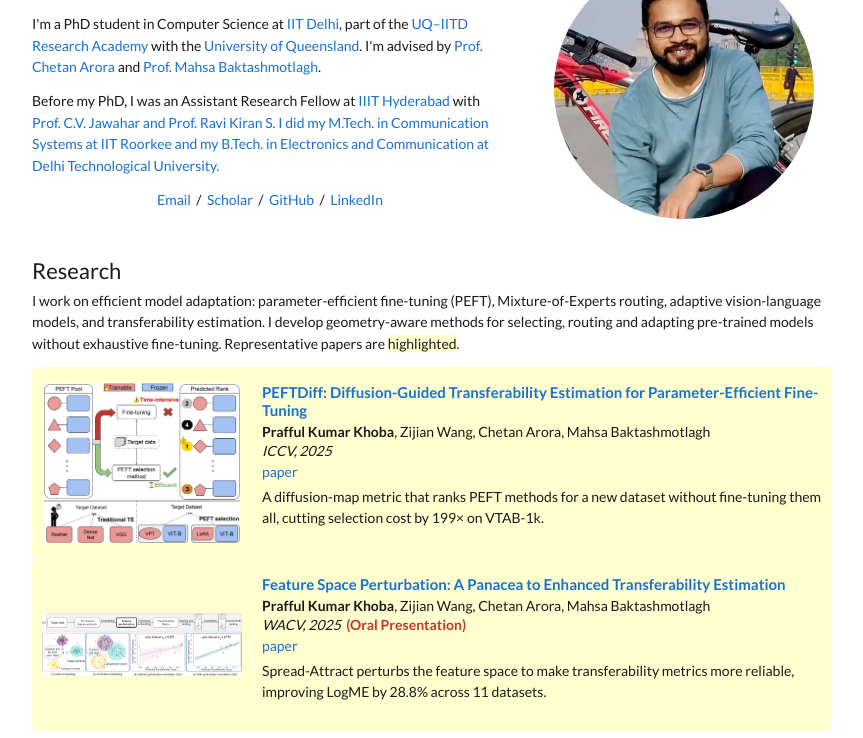
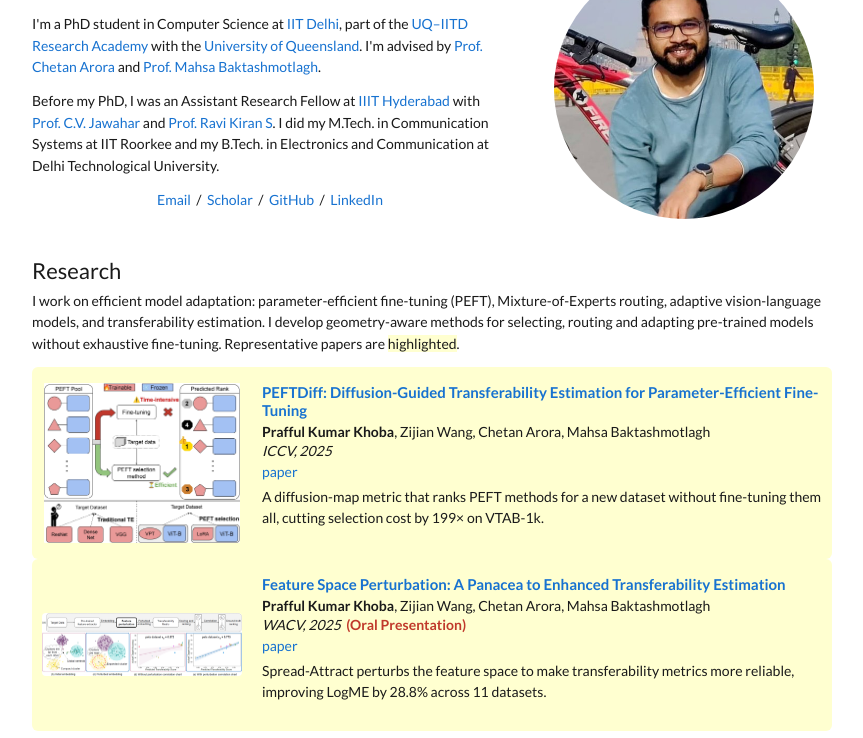
Before and after one commit to prafful-kumar/prafful-kumar.github.io, a plain HTML site: page index.html in a window 1280 px wide. Shown: the part 62-800 px from the top of the page, without its empty margins (208-1071 px from the left). Drawn offline with Linux system fonts and the light colour scheme.

Commit message:
Update index.html

```diff
--- a/index.html
+++ b/index.html
@@ -56,7 +56,7 @@
       </p>
       <p>
         Before my PhD, I was an Assistant Research Fellow at <a href="https://cvit.iiit.ac.in/">IIIT Hyderabad</a>
-        with <a href="https://www.iiit.ac.in/faculty/jawahar-c-v/"> Prof. C.V. Jawahar and <a href="https://ravika.github.io/"> Prof. Ravi Kiran S. I did my M.Tech. in Communication Systems at IIT Roorkee
+        with <a href="https://www.iiit.ac.in/faculty/jawahar-c-v/"> Prof. C.V. Jawahar</a> and <a href="https://ravika.github.io/"> Prof. Ravi Kiran S</a>. I did my M.Tech. in Communication Systems at IIT Roorkee
         and my B.Tech. in Electronics and Communication at Delhi Technological University.
       </p>
       <p class="links">
```
